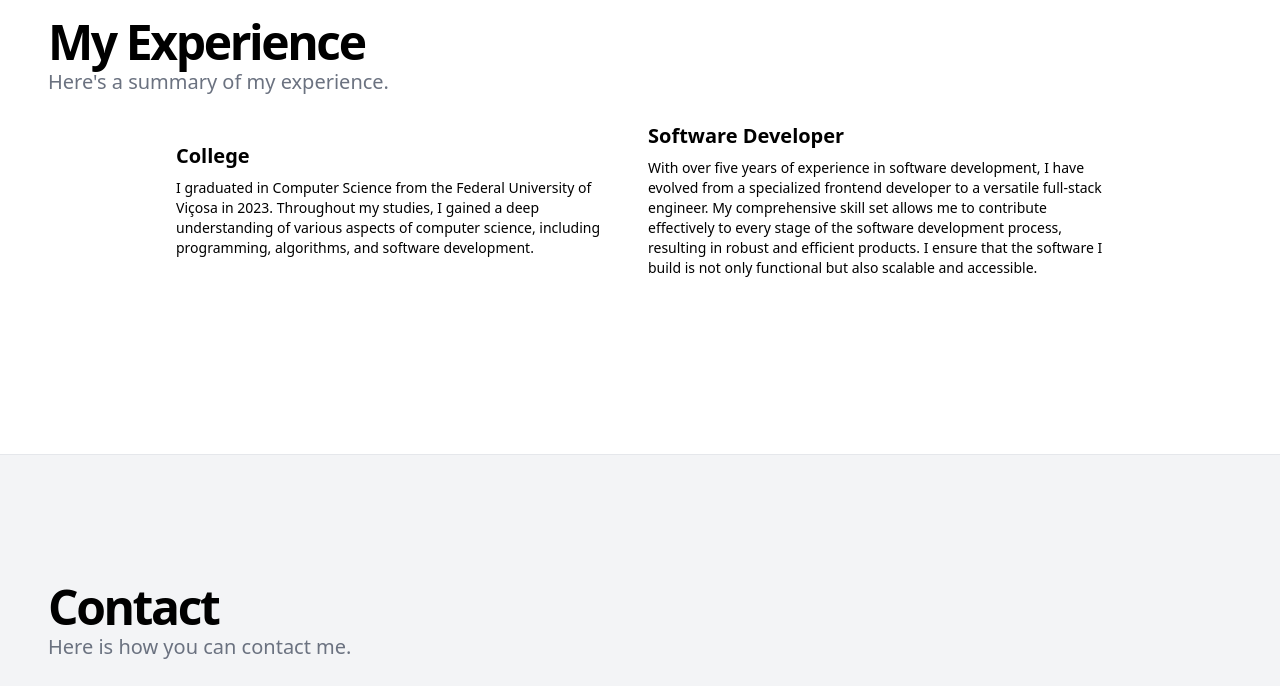
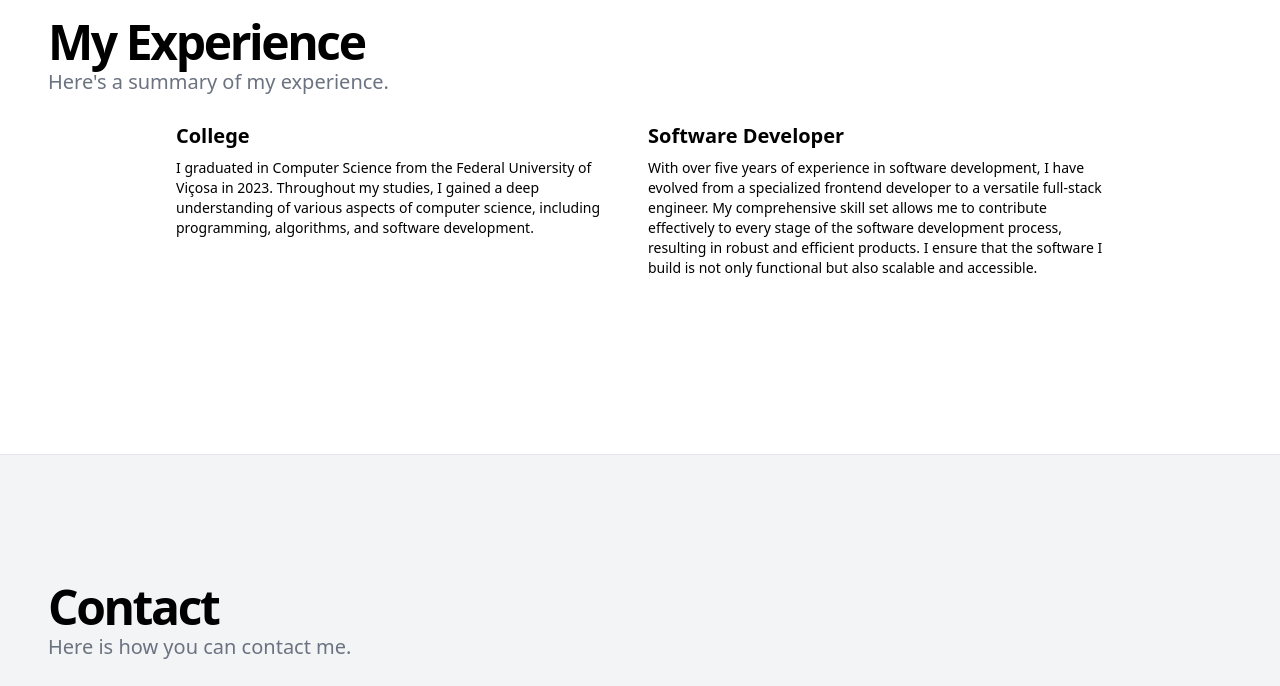
Before and after one commit to ViniciusTei/viniciustei-web, a website: page index.html in a window 1280 px wide. Shown: the part 2120-2806 px from the top of the page. Drawn offline with nearby package versions, Linux system fonts and the light colour scheme; files that its build step writes are made by us from their sources.

Commit message:
fix cols alignment

```diff
--- a/index.html
+++ b/index.html
@@ -230,7 +230,7 @@
           Here's a summary of my experience.
         </p>
       </div>
-      <div class="px-12 grid items-center max-w-5xl mx-auto gap-4 md:grid-cols-2">
+      <div class="px-12 grid items-start max-w-5xl mx-auto gap-4 md:grid-cols-2">
         <div class="space-y-2">
           <h3 data-i18n-key="main.experience.experienceList.0.position" class="text-xl font-bold">College</h3>
           <p data-i18n-key="main.experience.experienceList.0.description" class="text-sm">
```
